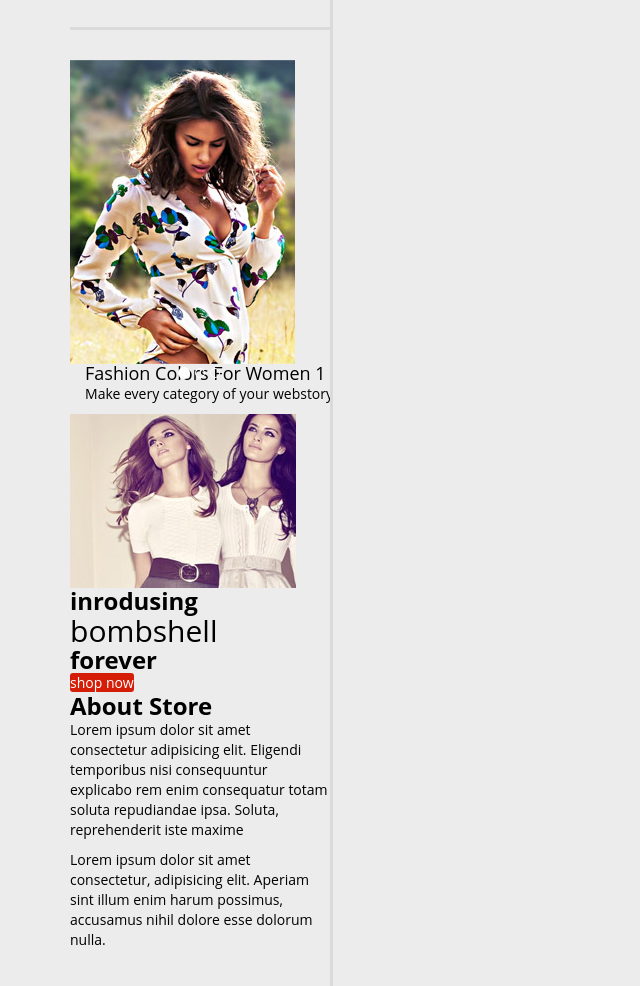
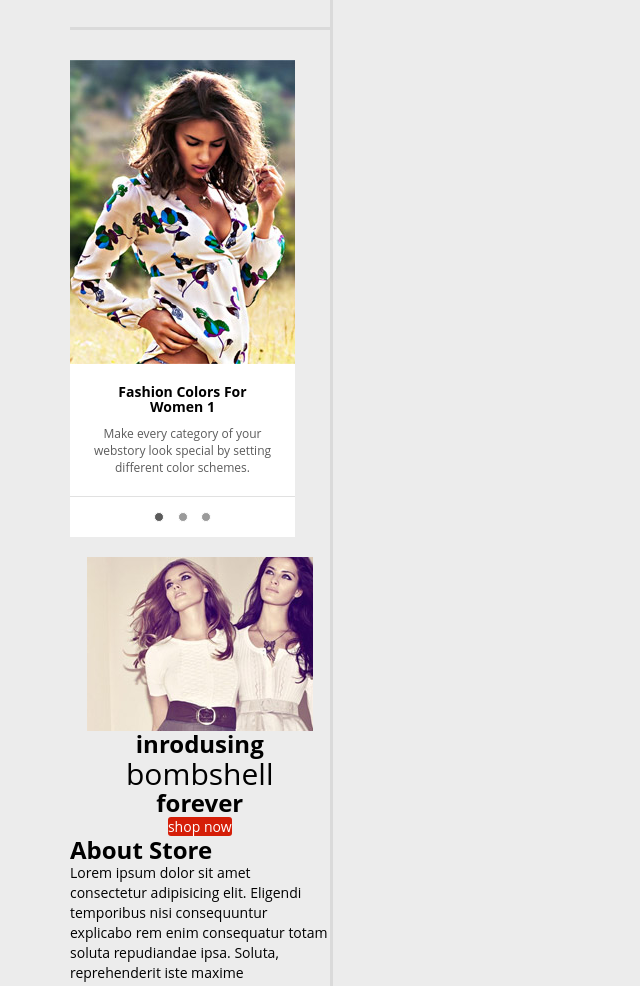
Before and after one commit to AndyMarg/styletour, a website: page public/index.html in a window 1280 px wide. Shown: the part 1598-2584 px from the top of the page, without its empty margins (0-640 px from the left). Drawn offline with Linux system fonts and the light colour scheme.

Commit message:
Sidebar exhanced (Lesson 14 finished)

```diff
--- a/public/index.html
+++ b/public/index.html
@@ -234,12 +234,11 @@
                         </div> <!-- row -->
 
                         <div class="row">
-                            <div class="col-xs-6 col-md-12">
+                            <div class="col-xs-6 col-md-12 text-center">
                                 <div id="carousel-sidebar" class="carousel fade" data-ride="carousel">
                                     <div class="carousel-inner" role="listbox">
                                         <div class="item active">
                                             <img src="img/slide-sidebar1.jpg" alt="">
-                                            <div class="container">
                                             <div class="sidebar-carousel-caption">
                                                 <div>
                                                     <h4>Fashion Colors For Women 1</h4>
@@ -247,10 +246,8 @@
                                                 </div>
                                             </div>
                                         </div>
-                                        </div>
                                         <div class="item">
                                             <img src="img/slide-sidebar2.jpg" alt="">
-                                                <div class="container">
                                             <div class="sidebar-carousel-caption">
                                                 <div>
                                                     <h4>Fashion Colors For Women 2</h4>
@@ -258,15 +255,12 @@
                                                 </div>
                                             </div>
                                          </div>
-                                            </div>
                                         <div class="item">
                                             <img src="img/slide-sidebar1.jpg" alt="">
-                                                    <div class="container">
                                             <div class="sidebar-carousel-caption">
                                                 <div>
                                                     <h4>Fashion Colors For Women 3</h4>
                                                     <p>Make every category of your webstory look special by setting different color schemes.</p>
-                                                            </div>
                                                 </div>
                                             </div>
                                         </div>
@@ -278,7 +272,7 @@
                                     </ol>
                                 </div> <!-- #carousel-sidebar -->
                             </div>
-                            <div class="col-xs-6 col-md-12">
+                            <div class="col-xs-6 col-md-12 text-center">
                                 <div class="banner">
                                     <img src="img/banner.jpg" alt="">
                                     <h3>inrodusing</h3>
@@ -294,9 +288,9 @@
                             <p>Lorem ipsum dolor sit amet consectetur adipisicing elit. Eligendi temporibus nisi consequuntur explicabo rem enim consequatur totam soluta
                                 repudiandae ipsa. Soluta, reprehenderit iste maxime</p>
                             <p><span>Lorem ipsum dolor sit amet consectetur, adipisicing elit. Aperiam sint illum enim harum possimus, accusamus nihil dolore esse dolorum nulla.</span></p>
+                        </div>
                     </div> <!-- ./sidebar-->
                 </div>
-
             </div>
 
 
--- a/public/js/scripts.js
+++ b/public/js/scripts.js
@@ -6,4 +6,13 @@ $(function(){
     $('.search')  .on('click', function() {
         $('.navbar-right .navbar-form').slideToggle();
     });
-})
+});
+
+$(window).load(function() {
+    var carousecaptionWidth = $('#carousel-sidebar .active img').width();
+    $('carousel-sidebar img').each(function() {
+        $(this).attr('width', carousecaptionWidth);
+    });
+    $('#carousel-sidebar .sidebar-carousel-caption').css('max-width', carousecaptionWidth + 'px');
+    $('#carousel-sidebar .carousel-indicators').css('max-width', carousecaptionWidth + 'px');
+});
--- a/src/scss/carousel-sidebar.scss
+++ b/src/scss/carousel-sidebar.scss
@@ -27,6 +27,47 @@
             }
         }
 
+        & .carousel {
+            margin-bottom: 20px;
+
+            & .sidebar-carousel-caption {
+                background-color: #fff;
+                border-bottom: 1px solid #e1e1e1;
+
+                & div {
+                    padding: 20px;
+                    & h4 {
+                        margin-bottom: 10px;
+                        font-size: 14px;
+                        font-weight: bold;
+                    }
+                    & p {
+                        margin-bottom: 0;
+                        font-size: 12px;
+                        color: #5b5b5b;
+
+                    }
+                }
+            }
+        }
+
+        & .carousel-indicators {
+            position: relative;
+            margin-left: 0;
+            padding: 10px 0;
+            left: 0;
+            bottom: 0;
+            width: auto;
+            background-color: #fff;
+            & li {
+                margin: 0 5px;
+                width: 10px;
+                height: 10px;
+                background-color: #9a9a9a;
+                &.active {background-color: #5b5b5b;}
+            }
+        }
+
     }
 
 }
```
Also changed, not shown: public/css/bundle.min.css. Lines whose indentation alone changed are shown as unchanged.
